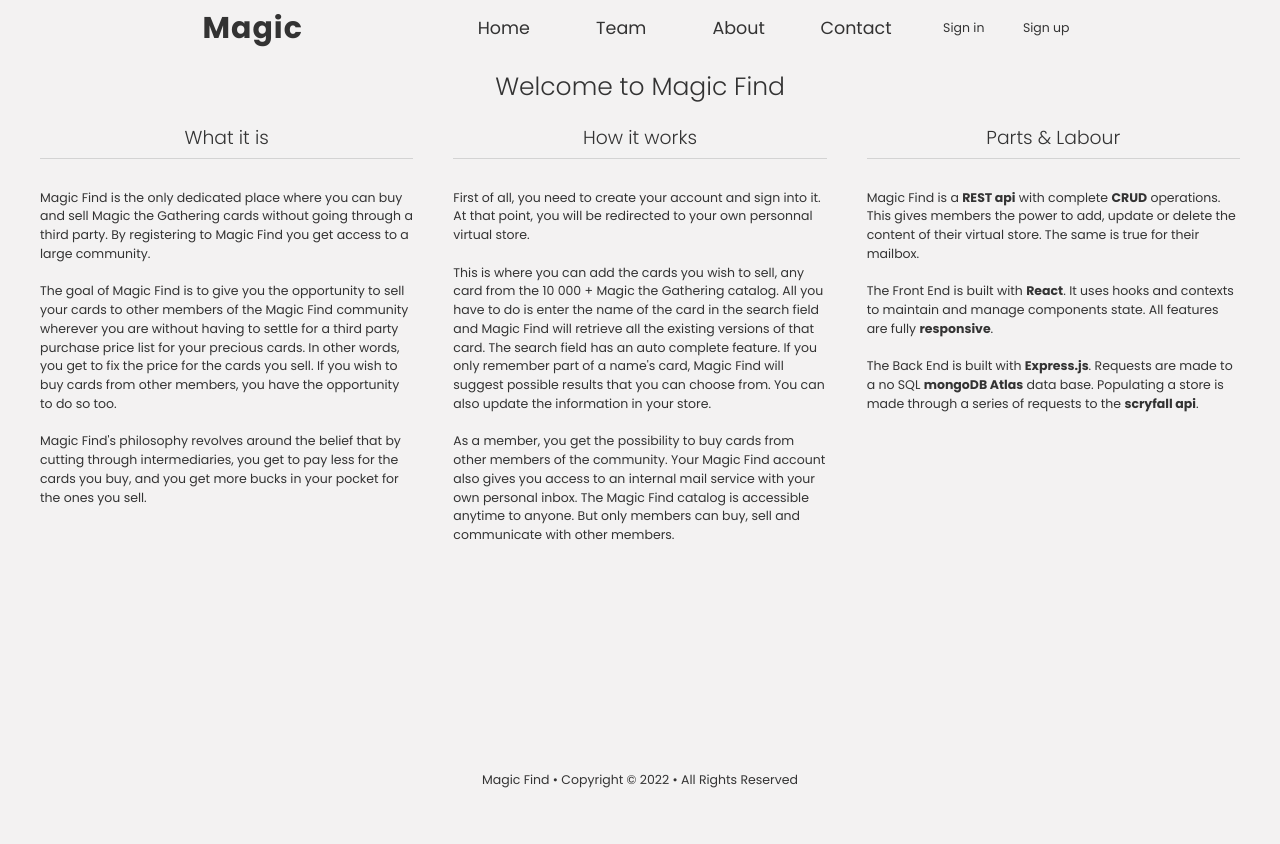
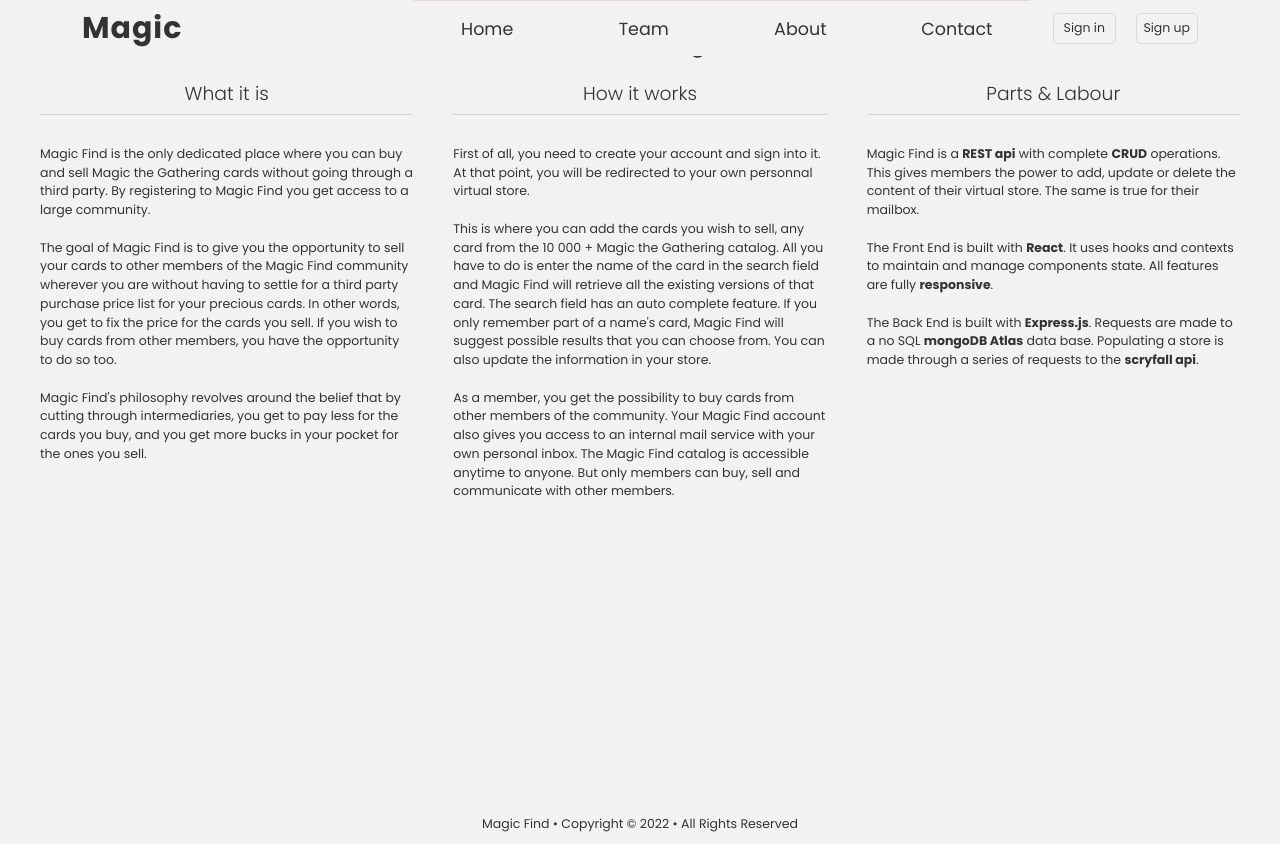
Before and after one commit to rocketxl5/magicfind-client, a React (Create React App) app: page / in a window 1280 px wide. Before the commit the page ends 800 px from the top, so only its background shows below. Built offline with nearby package versions, Linux system fonts and the light colour scheme; no server answers.

Commit message:
Adjusted width of layout for wide screens

```diff
--- a/src/css/navbar.css
+++ b/src/css/navbar.css
@@ -11,10 +11,11 @@
 .navbar {
     position: relative;
     display: flex;
-    align-items: center;
+    align-self: center;
     width: 100%;
     height: 100%;
 }
+
 .logo {
     align-self: center;
     line-height: 1;
@@ -42,6 +43,8 @@
     height: calc(100vh - 4em);
     overflow-y: hidden;
     transition: 0.2s ease;
+    border-top: 1px solid var(--clr-header);
+    background-color: var(--clr-bg-body);
 }
 
 nav .left-side .nav-link {
@@ -50,7 +53,7 @@
     width: 100%;
     font-size: var(--fs-500);
     color: var(--clr-body);
-    border-bottom: 1px solid var(--clr-bg-body);
+    border-bottom: 1px solid var(--clr-header);
 }
 
 nav .right-side {
@@ -70,7 +73,9 @@
 .mobile-nav-label {
     position: relative;
     display: flex;
+    align-items: center;
     width: 3rem;
+    height: 2em;
     padding-block: 1em;
     cursor: pointer;
 }
@@ -93,11 +98,11 @@
 }
 
 .mobile-nav-label::before {
-    top: 5px;
+    top: 2px;
 }
 
 .mobile-nav-label::after {
-    bottom: 5px;
+    bottom: 2px;
 }
 
 /* hamburger animation */
@@ -105,19 +110,19 @@
 header:has(input:checked) .mobile-nav-label::before,
 header.checked .mobile-nav-label::before {
     rotate: -45deg;
-    translate: 0px 7px;
+    translate: 1px 9px;
 }
 
 
 header:has(input:checked) .mobile-nav-label::after,
 header.checked .mobile-nav-label::after {
     rotate: 45deg;
-    translate: 0 -8px;
+    translate: 1px -9px;
 }
 
 header:has(input:checked) .mobile-nav-label,
 header.checked .mobile-nav-label {
-    background-color: var(--clr-header);
+    /* background-color: var(--clr-header);    */
 }
 
 header:has(input:checked) .mobile-nav-label span,
@@ -229,7 +234,7 @@
 
 @media screen and (width >= 60em) {
     .navbar {
-        max-width: 70em;
+        max-width: 90%;
         margin-inline: auto;
     }
 }
--- a/src/css/style.css
+++ b/src/css/style.css
@@ -59,12 +59,13 @@
 
 .main-header {
   position: fixed;
+  display: flex;
   min-height: 4em;
-  top: 0;
-  left: 0;
+  /* top: 0;
+  left: 0; */
   z-index: 100;
   width: 100%;
-  padding: 0.2em 1em;
+  padding-inline: 1em;
   background-color: var(--clr-bg-body);
 }
 
@@ -73,9 +74,12 @@
 } */
 
 .wrapper {
+  position: relative;
   width: 100%;
-  padding-block-start: 3.5em;
-  min-height: calc(100vh - 3.5em);
+  /* padding-block-start: 4.5em; */
+  /*  */
+  /* min-height: calc(100vh - 4.5em); */
+  min-height: 100vh;
 }
 
 .container {
@@ -154,8 +158,9 @@
 }
 
 @media screen and (width >= 1600px) {
-    body {
-        min-width: 20em;
+    .wrapper {
+        width: 80vw;
+        margin-inline: auto;
         font-size: var(--fs-400);
     }
 
--- a/src/css/utilities.css
+++ b/src/css/utilities.css
@@ -113,6 +113,6 @@
     text-align: center;
     padding-block: 0.5rem;
     color: var(--clr-body);
-    border: 1px solid var(--clr-bg-body);
+    border: 1px solid var(--clr-header);
     border-radius: 5px;
 }
```
